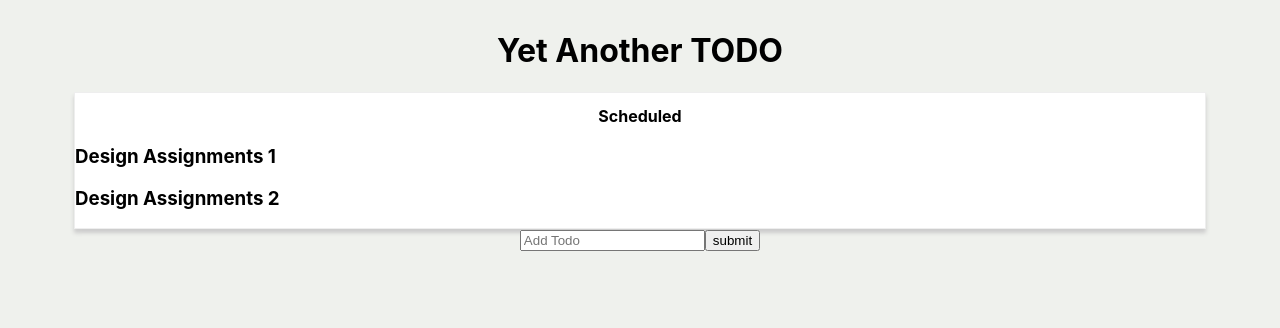
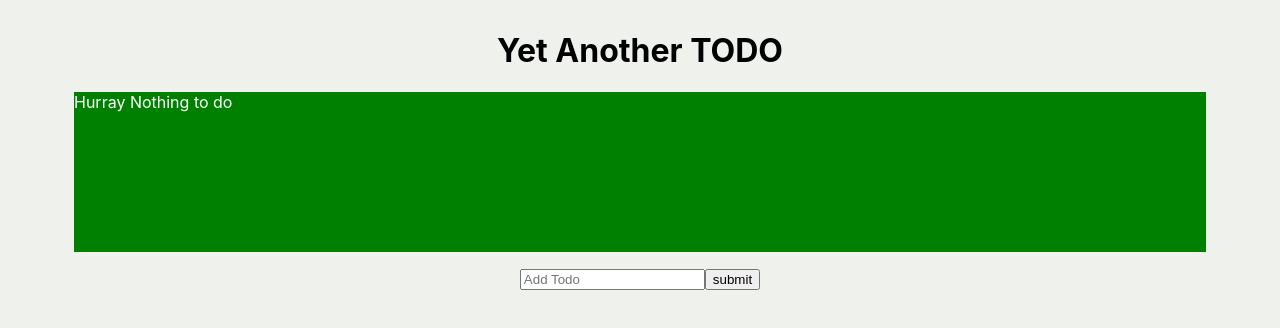
Before and after one commit to Bishalsarang/Todo, a React (Create React App) app: page / in a window 1280 px wide. Shown: the top 328 px of the page. Built offline with nearby package versions, Linux system fonts and the light colour scheme.

Commit message:
Show message when nothing is on todo

```diff
--- a/src/App.js
+++ b/src/App.js
@@ -12,20 +12,7 @@ class App extends React.Component {
   constructor() {
     super();
     this.state = {
-      todos: [
-        {
-          id: 1,
-          title: 'Design Assignments 1',
-          description: 'SASS',
-          priority: 'High',
-        },
-        {
-          id: 2,
-          title: 'Design Assignments 2',
-          description: 'SASS',
-          priority: 'High',
-        },
-      ],
+      todos: [],
     };
   }
 
--- a/src/components/Body/index.js
+++ b/src/components/Body/index.js
@@ -5,13 +5,16 @@ import Column from '../Column';
 export default class Body extends Component {
   constructor(props) {
     super(props);
-    console.log(props);
   }
 
   render() {
     return (
       <>
-        <Column name="Scheduled" id="scheduled" todos={this.props.todos} />
+        {this.props.todos.length ? (
+          <Column name="Scheduled" id="scheduled" todos={this.props.todos} />
+        ) : (
+          <p style={{ background: 'green', color: 'white', height: '20vh' }}>Hurray Nothing to do</p>
+        )}
         {/* <Column name="In Progress" id="progress" />
         <Column name="Completed" id="completed" /> */}
       </>
```
